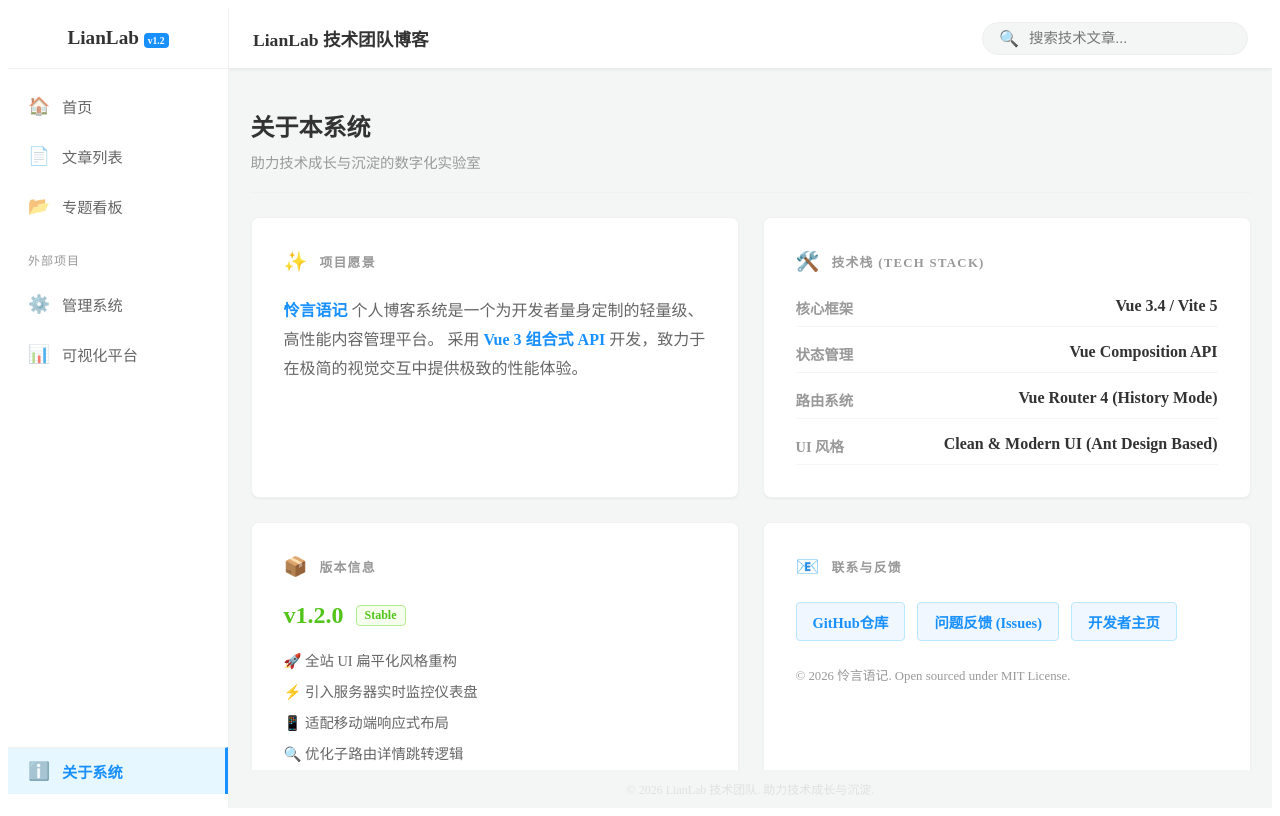
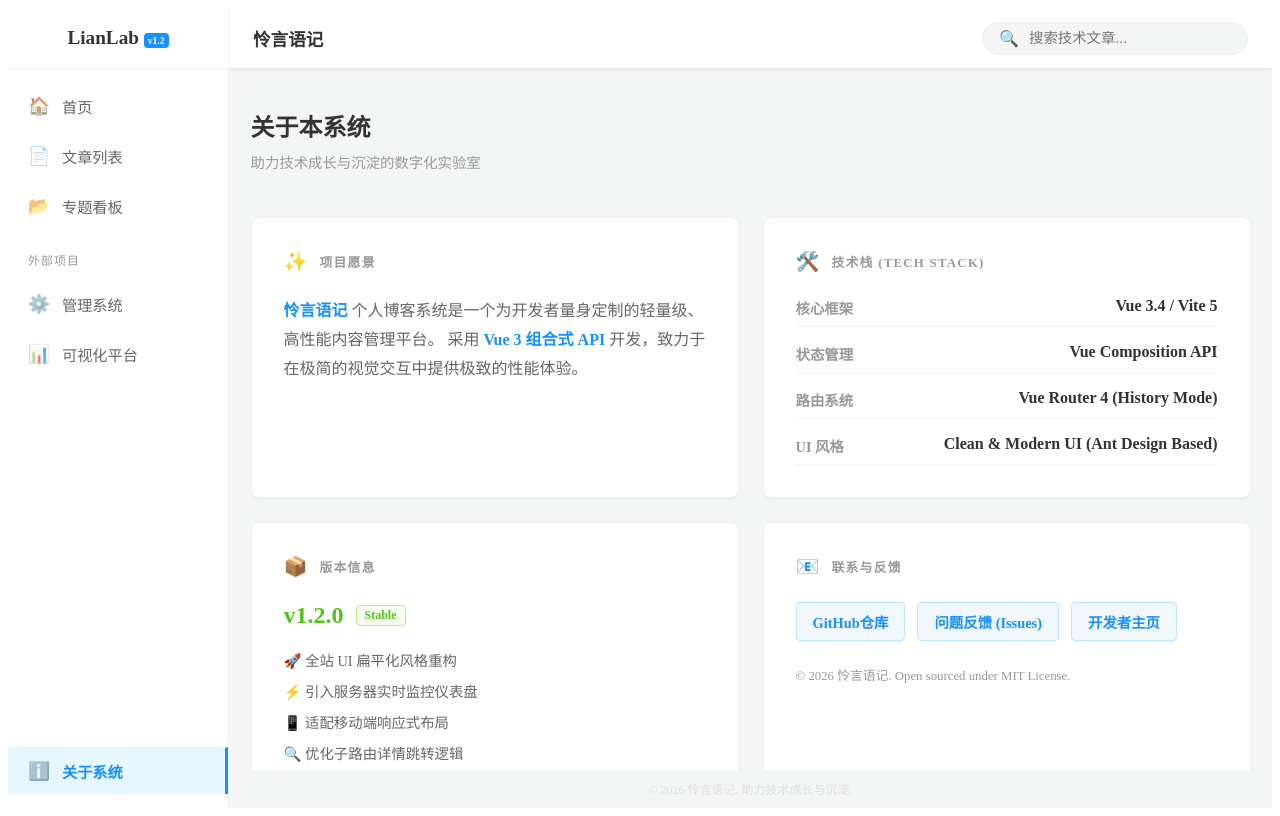
Before and after one commit to TheBoe1/blog-New, a Vue app: page /index/about in a window 1280 px wide. Built offline with nearby package versions, Linux system fonts and the light colour scheme.

Commit message:
add gitignore

```diff
--- a/views/About.vue
+++ b/views/About.vue
@@ -72,9 +72,9 @@
             <span class="label">联系与反馈</span>
           </div>
           <div class="contact-links">
-            <a href="https://github.com/TheBoe1/LianLab-content" class="contact-link">GitHub仓库</a>
-            <a href="https://github.com/TheBoe1/terminal/issues" class="contact-link">问题反馈 (Issues)</a>
-            <a href="https://github.com/TheBoe1" class="contact-link">开发者主页</a>
+            <a href="https://github.com/TheBoe1/LianLab-content" class="contact-link" target="_blank" rel="noopener noreferrer">GitHub仓库</a>
+            <a href="https://github.com/TheBoe1/terminal/issues" class="contact-link" target="_blank" rel="noopener noreferrer">问题反馈 (Issues)</a>
+            <a href="https://github.com/TheBoe1" class="contact-link" target="_blank" rel="noopener noreferrer">开发者主页</a>
           </div>
           <p class="copyright">© 2026 怜言语记. Open sourced under MIT License.</p>
         </section>
--- a/views/AppRoot.vue
+++ b/views/AppRoot.vue
@@ -21,11 +21,11 @@
 
         <div class="menu-divider">外部项目</div>
 
-        <a href="https://lianlab.top/index/" class="menu-item external">
+        <a href="https://lianlab.top/index/" class="menu-item external" target="_blank" rel="noopener noreferrer">
           <span class="icon">⚙️</span>
           <span class="label">管理系统</span>
         </a>
-        <a href="https://lianlab.top/Visual/" class="menu-item external">
+        <a href="https://lianlab.top/Visual/" class="menu-item external" target="_blank" rel="noopener noreferrer">
           <span class="icon">📊</span>
           <span class="label">可视化平台</span>
         </a>
@@ -41,7 +41,7 @@
       <!-- 顶部栏 - 仿美团简洁风格 -->
       <header class="top-header">
         <div class="header-left">
-          <div class="breadcrumb">LianLab 技术团队博客</div>
+          <div class="breadcrumb">怜言语记</div>
         </div>
         <div class="header-right">
           <div class="search-box">
@@ -59,7 +59,7 @@
       </main>
 
       <footer class="app-footer">
-        <p>© 2026 LianLab 技术团队. 助力技术成长与沉淀.</p>
+        <p>© 2026 怜言语记. 助力技术成长与沉淀.</p>
       </footer>
     </div>
   </div>
--- a/views/ProjectDetail.vue
+++ b/views/ProjectDetail.vue
@@ -44,7 +44,7 @@
         <footer class="detail-footer">
           <div class="footer-divider"></div>
           <div class="footer-actions">
-            <a href="https://lianlab.top/index" class="action-link primary">在线预览演示</a>
+            <a href="https://lianlab.top/index" class="action-link primary" target="_blank" rel="noopener noreferrer">在线预览演示</a>
           </div>
         </footer>
       </div>
```
